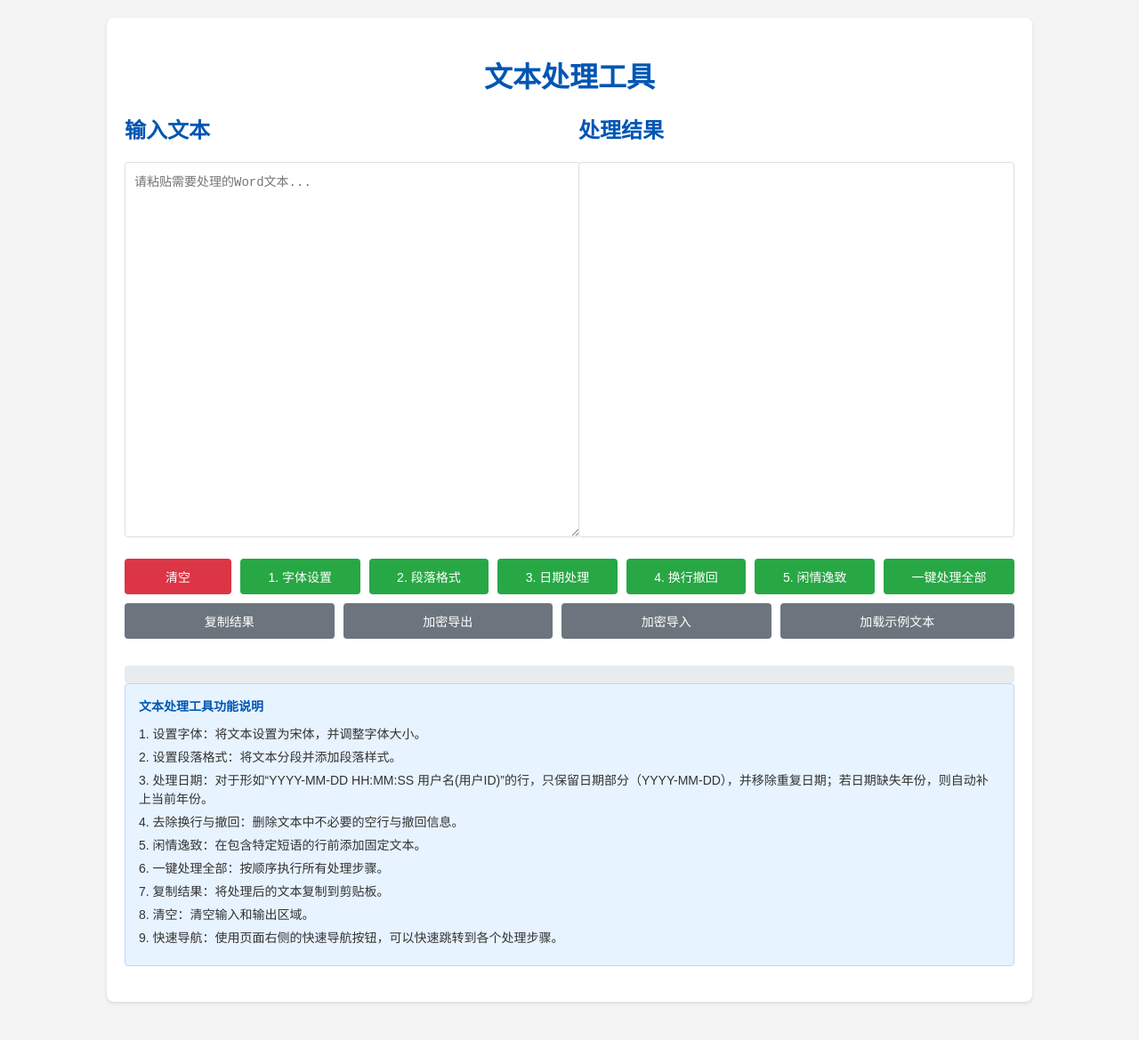
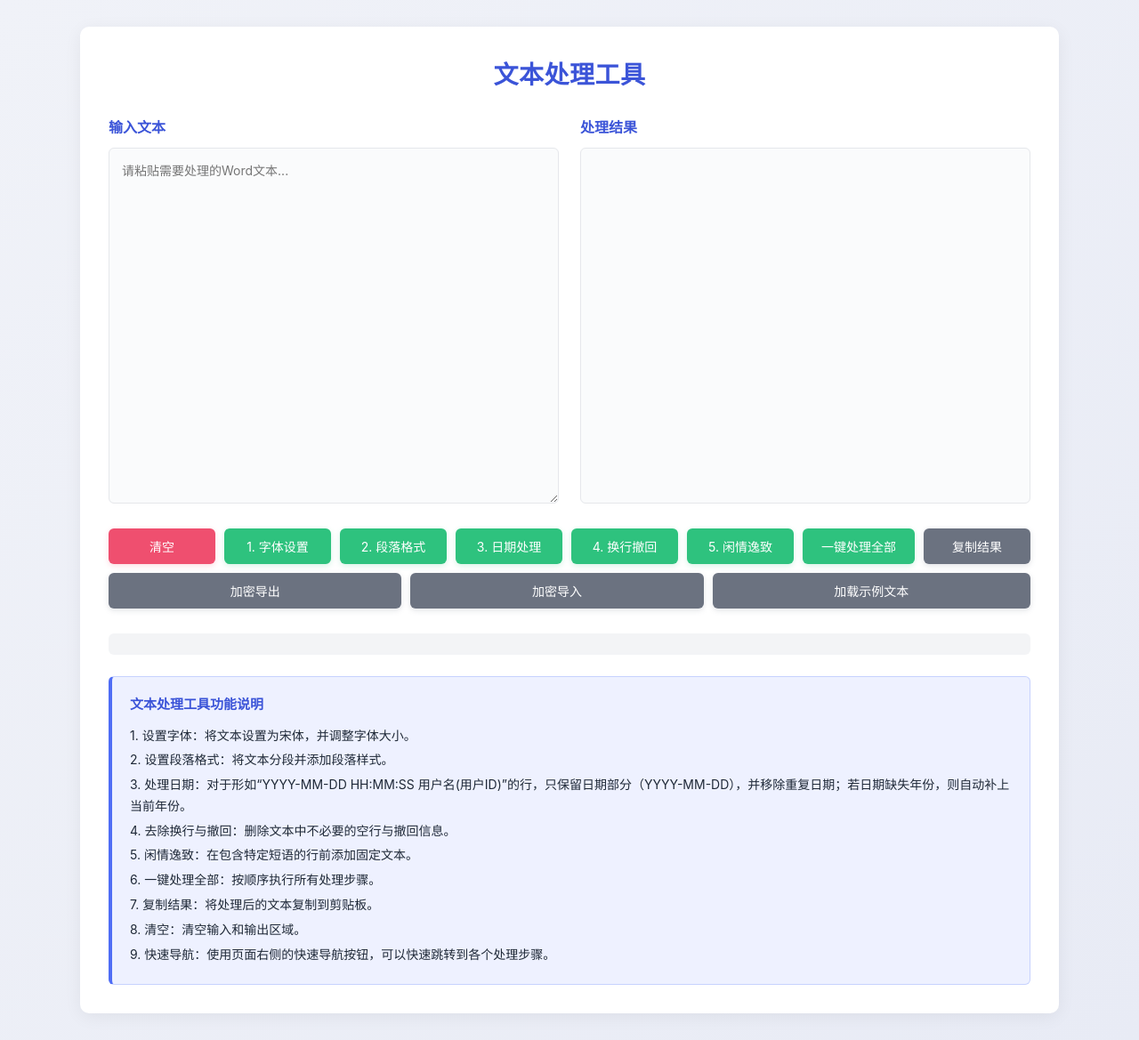
Before and after one commit to CrescentVelvet/crescentvelvet.github.io, a Jekyll site: the page built from _pages/text_processor.html, in a window 1280 px wide. Shown: the whole page at 89% size. Built offline with Jekyll 4.4.1, drawn with Linux system fonts in a browser that asks for light colours; a script that is not in the unit is left out; before the commit the page ends 1146 px from its top, so only the background shows below that.

Commit message:
文本加密：优化页面风格，主色由 Bootstrap 蓝改为更精致的靛蓝，柔和的渐变背景替代纯色，更大的圆角与软阴影，聚焦时带蓝色光晕，自定义滚动条样式

```diff
--- a/_pages/text_processor.html
+++ b/_pages/text_processor.html
@@ -10,127 +10,173 @@ title: "文本处理工具"
     <meta name="viewport" content="width=device-width, initial-scale=1.0">
     <title>文本处理工具</title>
     <style>
+        :root {
+            --primary: #4f6df5;
+            --primary-dark: #3b54d8;
+            --primary-light: #eef1ff;
+            --success: #2ec27e;
+            --success-dark: #25a968;
+            --danger: #ef4f6f;
+            --danger-dark: #d63856;
+            --neutral: #6b7280;
+            --neutral-dark: #4b5563;
+            --bg: #f0f2f8;
+            --card: #ffffff;
+            --border: #e5e7eb;
+            --text: #1f2937;
+            --text-muted: #6b7280;
+            --shadow: 0 4px 20px rgba(0, 0, 0, 0.06);
+            --radius: 10px;
+            --radius-sm: 6px;
+        }
+        * {
+            box-sizing: border-box;
+        }
         body {
-            font-family: Arial, sans-serif;
-            margin: 20px;
-            background-color: #f4f4f4;
-            color: #333;
+            font-family: -apple-system, BlinkMacSystemFont, "Segoe UI", "PingFang SC", "Hiragino Sans GB", "Microsoft YaHei", Arial, sans-serif;
+            margin: 0;
+            padding: 30px 20px;
+            background: linear-gradient(135deg, #f0f2f8 0%, #e8ebf5 100%);
+            color: var(--text);
+            min-height: 100vh;
+            -webkit-font-smoothing: antialiased;
         }
         .container {
-            max-width: 1000px;
+            max-width: 1100px;
             margin: 0 auto;
-            background-color: #fff;
-            padding: 20px;
-            border-radius: 8px;
-            box-shadow: 0 2px 4px rgba(0, 0, 0, 0.1);
+            background: var(--card);
+            padding: 32px;
+            border-radius: var(--radius);
+            box-shadow: var(--shadow);
             display: flex;
             flex-direction: column;
         }
-        .info-box {
-            background-color: #e7f3ff;
-            border: 1px solid #b8daff;
-            border-radius: 4px;
-            padding: 15px;
-            margin-bottom: 20px;
-            font-size: 14px;
-            line-height: 1.5;
+        h1 {
+            color: var(--primary-dark);
+            text-align: center;
+            margin: 0 0 28px;
+            font-size: 28px;
+            font-weight: 700;
+            letter-spacing: 0.5px;
         }
-        .info-title {
-            font-weight: bold;
-            margin-bottom: 10px;
-            color: #0056b3;
-        }
-        .info-feature {
-            margin-bottom: 5px;
-        }
-        h1 {
-            color: #0056b3;
-            text-align: center;
-            margin-bottom: 20px;
+        h2 {
+            color: var(--primary-dark);
+            margin: 0 0 12px;
+            font-size: 16px;
+            font-weight: 600;
         }
         .content-area {
             display: flex;
             flex-wrap: wrap;
-            gap: 20px;
+            gap: 24px;
         }
         .input-section, .output-section {
             flex: 1;
-            min-width: 300px;
+            min-width: 320px;
         }
         textarea {
             width: 100%;
             height: 400px;
-            padding: 10px;
-            border: 1px solid #ddd;
-            border-radius: 4px;
+            padding: 14px;
+            border: 1px solid var(--border);
+            border-radius: var(--radius-sm);
             font-size: 14px;
+            font-family: inherit;
             resize: vertical;
+            background: #fafbfc;
+            transition: border-color 0.2s, box-shadow 0.2s, background 0.2s;
+        }
+        textarea:focus {
+            outline: none;
+            border-color: var(--primary);
+            background: #fff;
+            box-shadow: 0 0 0 3px rgba(79, 109, 245, 0.15);
         }
         .buttons-section {
             display: flex;
             flex-wrap: wrap;
             gap: 10px;
-            margin: 20px 0;
+            margin: 24px 0 16px;
         }
         button {
-            background-color: #007bff;
-            color: white;
-            padding: 10px 15px;
+            background: var(--primary);
+            color: #fff;
+            padding: 10px 16px;
             border: none;
-            border-radius: 4px;
+            border-radius: var(--radius-sm);
             cursor: pointer;
             font-size: 14px;
+            font-family: inherit;
             flex-grow: 1;
             min-width: 120px;
+            transition: background 0.2s, transform 0.1s, box-shadow 0.2s;
+            box-shadow: 0 2px 6px rgba(79, 109, 245, 0.2);
         }
         button:hover {
-            background-color: #0056b3;
+            background: var(--primary-dark);
+            box-shadow: 0 4px 12px rgba(79, 109, 245, 0.3);
+        }
+        button:active {
+            transform: translateY(1px);
         }
         .step-button {
-            background-color: #28a745;
+            background: var(--success);
+            box-shadow: 0 2px 6px rgba(46, 194, 126, 0.2);
         }
         .step-button:hover {
-            background-color: #218838;
+            background: var(--success-dark);
+            box-shadow: 0 4px 12px rgba(46, 194, 126, 0.3);
         }
         .reset-button {
-            background-color: #dc3545;
+            background: var(--danger);
+            box-shadow: 0 2px 6px rgba(239, 79, 111, 0.2);
         }
         .reset-button:hover {
-            background-color: #c82333;
+            background: var(--danger-dark);
+            box-shadow: 0 4px 12px rgba(239, 79, 111, 0.3);
         }
         .copy-button {
-            background-color: #6c757d;
+            background: var(--neutral);
+            box-shadow: 0 2px 6px rgba(107, 114, 128, 0.2);
         }
         .copy-button:hover {
-            background-color: #5a6268;
-        }
-        h2 {
-            color: #0056b3;
-            margin-top: 0;
+            background: var(--neutral-dark);
+            box-shadow: 0 4px 12px rgba(107, 114, 128, 0.3);
         }
         .output-preview {
-            border: 1px solid #ddd;
-            border-radius: 4px;
-            padding: 10px;
+            border: 1px solid var(--border);
+            border-radius: var(--radius-sm);
+            padding: 14px;
             min-height: 400px;
             max-height: 400px; /* 设置最大高度 */
-            background-color: #fff;
+            background: #fafbfc;
             overflow-y: auto; /* 垂直滚动条 */
             white-space: pre-wrap;
             word-wrap: break-word;
             font-size: 14px;
+            transition: border-color 0.2s, box-shadow 0.2s;
+        }
+        .output-preview::-webkit-scrollbar {
+            width: 8px;
+        }
+        .output-preview::-webkit-scrollbar-thumb {
+            background: #c7cdd9;
+            border-radius: 4px;
+        }
+        .output-preview::-webkit-scrollbar-thumb:hover {
+            background: #a9b0c0;
         }
         .date-highlight {
             font-weight: bold;
-            color: #0056b3;
+            color: var(--primary-dark);
             padding: 2px 0;
             font-size: 20px; /* 三号字体 */
         }
         .toc {
-            background-color: #f8f9fa;
-            border: 1px solid #ddd;
-            border-radius: 4px;
-            padding: 10px;
+            background: var(--primary-light);
+            border: 1px solid var(--border);
+            border-radius: var(--radius-sm);
+            padding: 12px;
             margin-bottom: 20px;
         }
         .toc-title {
@@ -141,17 +187,38 @@ title: "文本处理工具"
             margin-left: 20px;
         }
         .status {
-            margin-top: 10px;
-            padding: 10px;
-            border-radius: 4px;
-            background-color: #e9ecef;
+            margin-top: 12px;
+            padding: 12px;
+            border-radius: var(--radius-sm);
+            background: #f3f4f6;
             text-align: center;
+            font-size: 14px;
+            transition: all 0.2s;
         }
         .success {
-            color: #28a745;
+            color: var(--success-dark);
         }
         .error {
-            color: #dc3545;
+            color: var(--danger-dark);
+        }
+        .info-box {
+            background: var(--primary-light);
+            border: 1px solid #c7d2fe;
+            border-left: 4px solid var(--primary);
+            border-radius: var(--radius-sm);
+            padding: 18px 20px;
+            margin-top: 24px;
+            font-size: 14px;
+            line-height: 1.7;
+        }
+        .info-title {
+            font-weight: 700;
+            margin-bottom: 10px;
+            color: var(--primary-dark);
+            font-size: 15px;
+        }
+        .info-feature {
+            margin-bottom: 4px;
         }
         /* 预览区域样式 */
         .preview-content {
```
